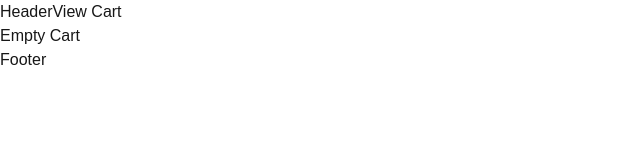
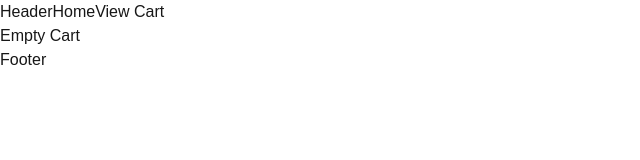
Before and after one commit to nilanchana-neartekpod/shopify-next-router, a Next.js app: page /cart in a window 1280 px wide. Shown: the top 160 px of the page, without its empty margins (0-640 px from the left). Built offline with nearby package versions, Linux system fonts and the light colour scheme.

Commit message:
cart updated

```diff
--- a/components/Header.js
+++ b/components/Header.js
@@ -12,6 +12,7 @@ const Header = () => {
   return (
     <div>
       Header
+      <Link href={`/`}>Home</Link>
       {cartId ? (<>
         <Link href={`/cart?cartid=${cartId}`}>View Cart</Link>
       </>) : (<>
```
